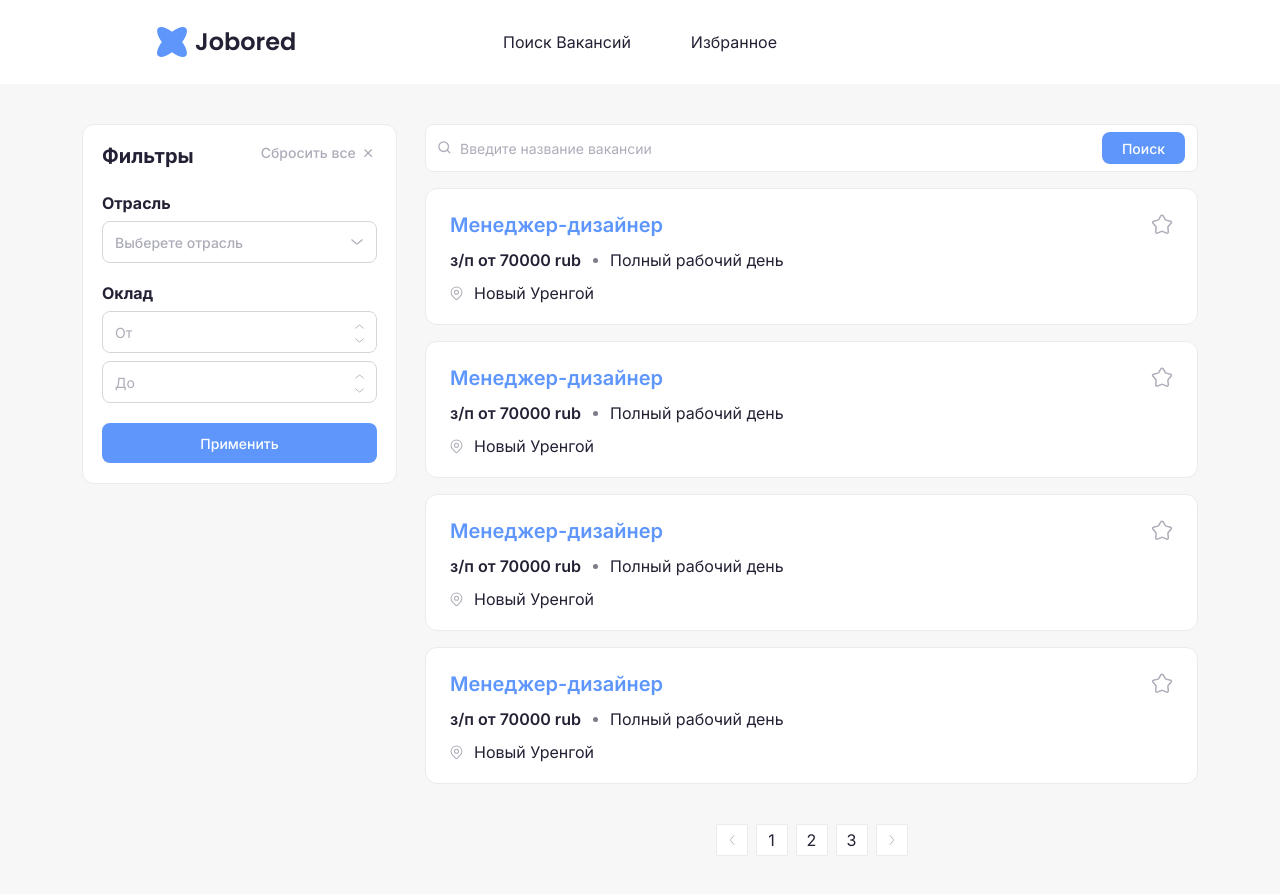
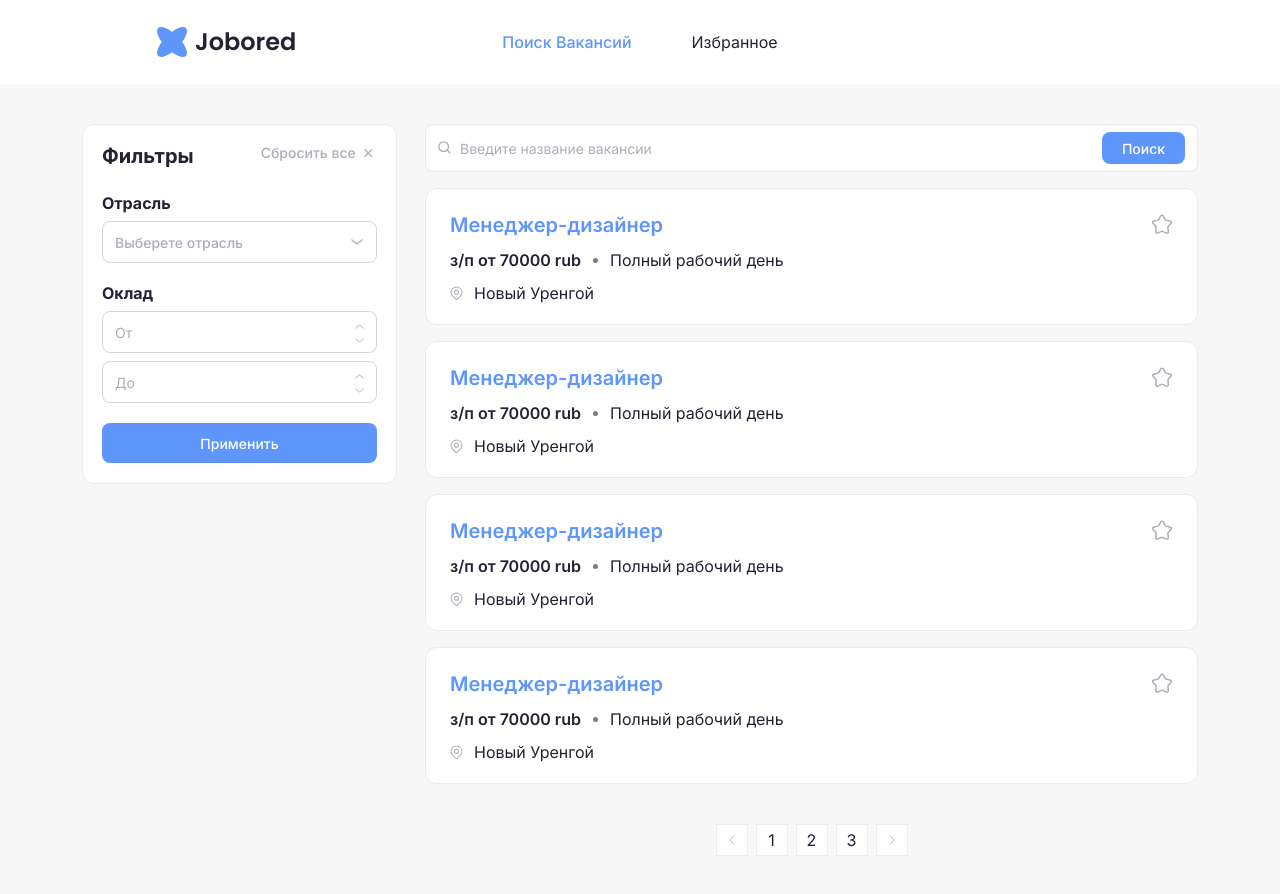
Before and after one commit to Pashashchuka/job-search-app, a React (Create React App) app in the folder job-search/: page /search in a window 1280 px wide. Shown: the top 894 px of the page. Built offline with nearby package versions, Linux system fonts and the light colour scheme.

Commit message:
feat: add active class to header links

```diff
--- a/job-search/src/components/Header/Header.module.scss
+++ b/job-search/src/components/Header/Header.module.scss
@@ -40,15 +40,16 @@
   font: var(--font-text-2);
   text-decoration: none;
 
-  &.active {
-    color: var(--light-blue-color);
-    font: var(--font-text-2);
-    font-weight: 500;
-  }
-
   &:active {
     color: var(--light-blue-color);
     font: var(--font-text-2);
     font-weight: 500;
   }
 }
+
+.activeLink {
+  color: var(--light-blue-color);
+  font: var(--font-text-2);
+  font-weight: 500;
+  text-decoration: none;
+}
--- a/job-search/src/components/Header/Header.tsx
+++ b/job-search/src/components/Header/Header.tsx
@@ -7,6 +7,8 @@ import logo from 'assets/icons/logo.svg'
 import styles from './Header.module.scss'
 
 const Header: FC = () => {
+  const currentPath = window.location.pathname
+
   return (
     <div className={styles.wrapper}>
       <div className={styles.logoBlock}>
@@ -15,10 +17,20 @@ const Header: FC = () => {
       </div>
       <nav>
         <ul className={styles.nav}>
-          <a className={styles.link} href={PATHS.SEARCH}>
+          <a
+            className={
+              currentPath === PATHS.SEARCH ? styles.activeLink : styles.link
+            }
+            href={PATHS.SEARCH}
+          >
             Поиск Вакансий
           </a>
-          <a className={styles.link} href={PATHS.FAVORITES}>
+          <a
+            className={
+              currentPath === PATHS.FAVORITES ? styles.activeLink : styles.link
+            }
+            href={PATHS.FAVORITES}
+          >
             Избранное
           </a>
         </ul>
```
